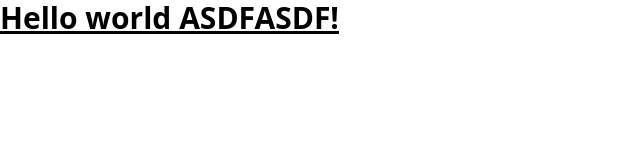
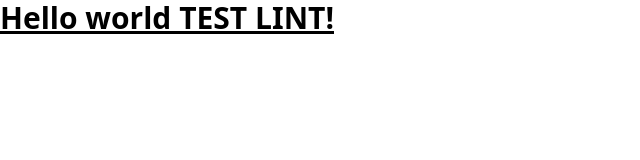
Before and after one commit to rawi96/mxgp-picks, a Next.js app: page / in a window 1280 px wide. Shown: the top 160 px of the page, without its empty margins (0-640 px from the left). Built offline with nearby package versions, Linux system fonts and the light colour scheme.

Commit message:
link workflow

```diff
--- a/pages/index.tsx
+++ b/pages/index.tsx
@@ -1,3 +1,3 @@
 export default function Home() {
-  return <h1 className="text-3xl font-bold underline">Hello world ASDFASDF!</h1>;
+  return <h1 className="text-3xl font-bold underline">Hello world TEST LINT!</h1>;
 }
```
